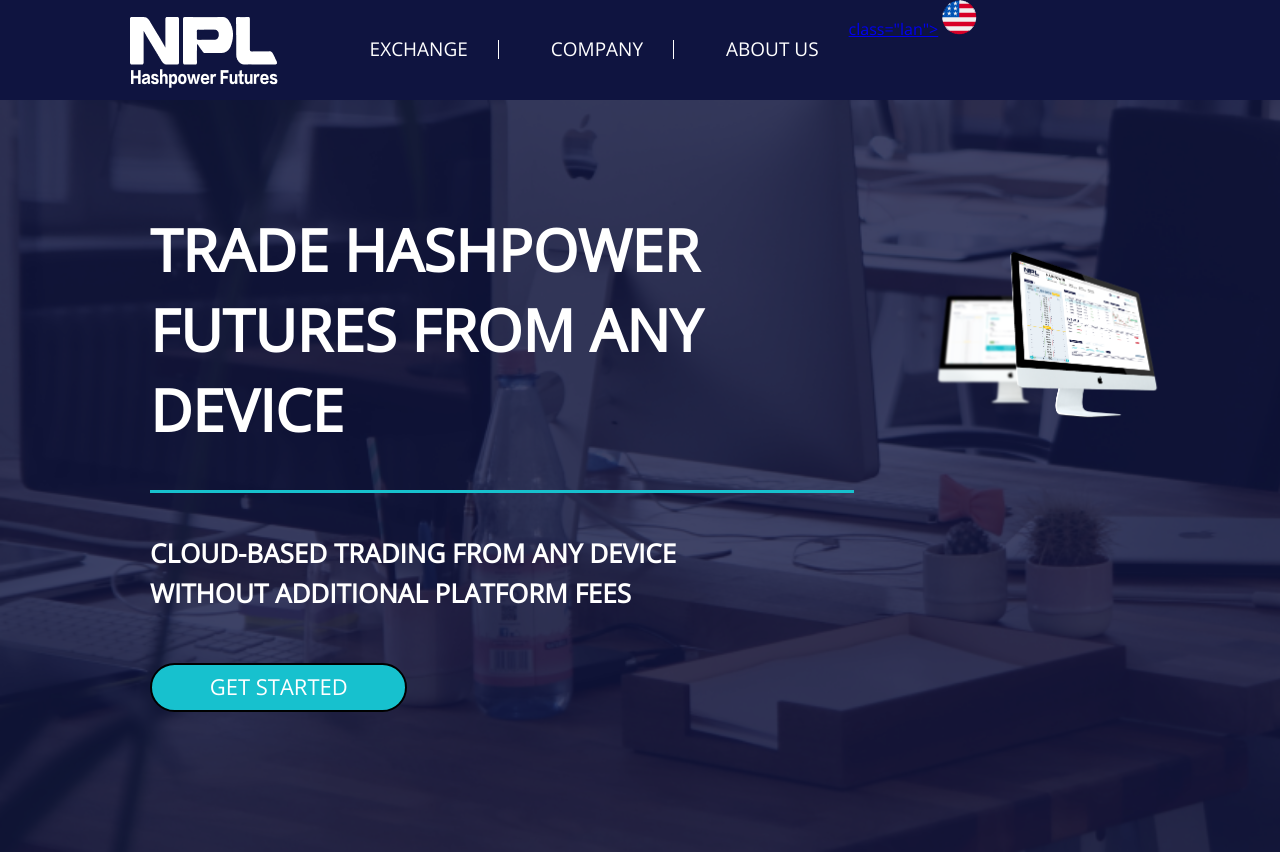
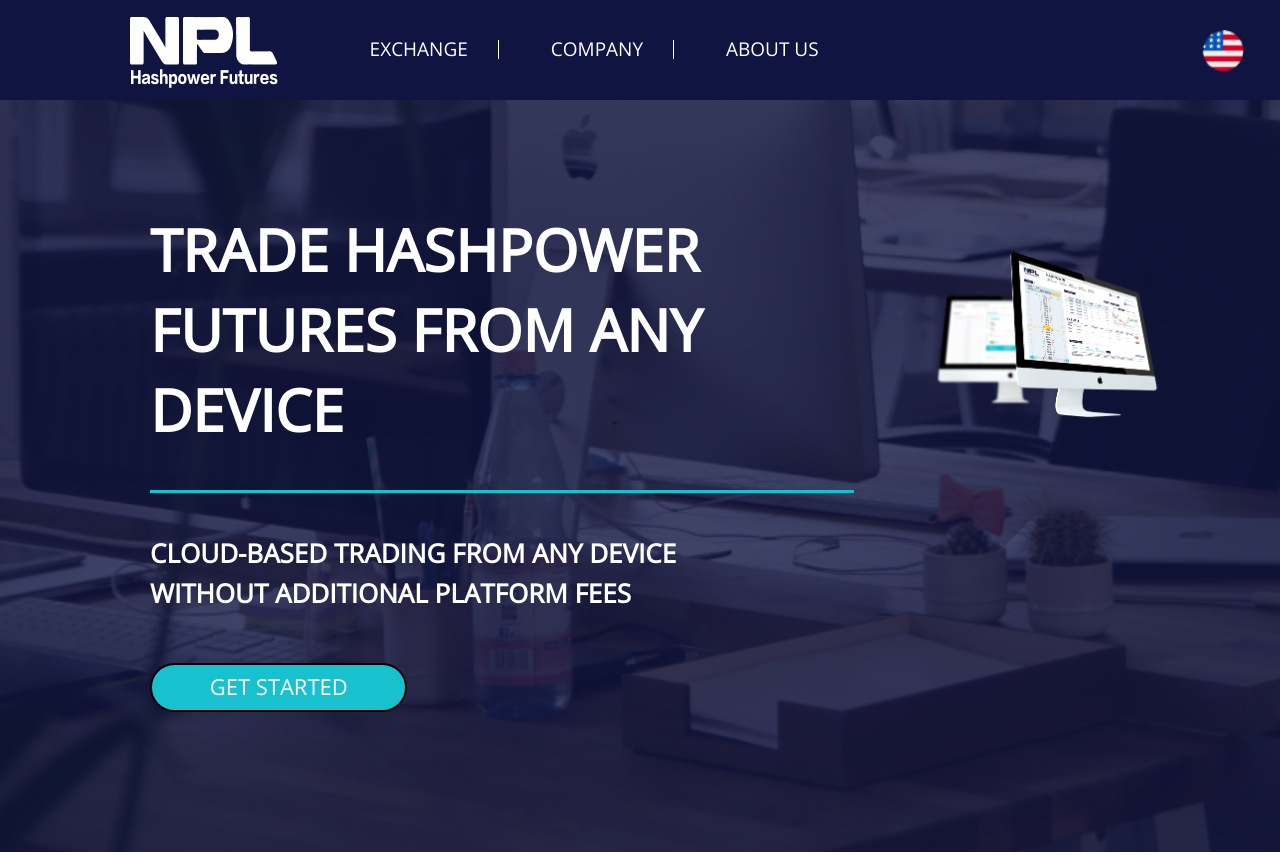
Before and after one commit to hiep98/npl, a plain HTML site: page index.html in a window 1280 px wide. Shown: the top 855 px of the page. Drawn offline with nearby package versions, Linux system fonts and the light colour scheme.

Commit message:
change div language to a

```diff
--- a/index.html
+++ b/index.html
@@ -25,7 +25,7 @@
            </ul>
 
        </nav>
-        <a  class="tit" href="javascript:;"> class="lan"><img class="lang" src="i/language.png"></a>
+        <a  class="lan" href="javascript:;"><img class="lang" src="i/language.png"></a>
      </header>
      <!--header-->
      <section class="section-introduction">
```
